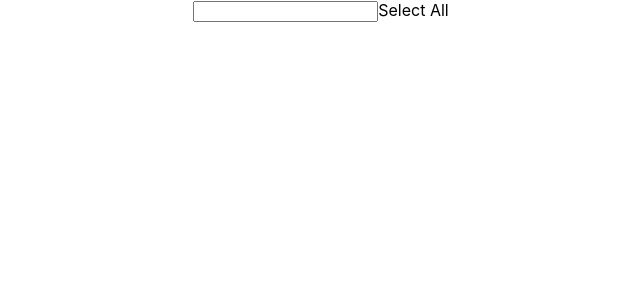
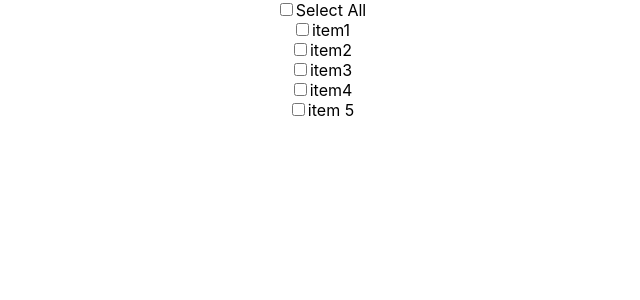
Before and after one commit to link25/react-level-1, a React (Create React App) app: page / in a window 1280 px wide. Shown: the top 300 px of the page, without its empty margins (319-959 px from the left). Built offline with nearby package versions, Linux system fonts and the light colour scheme.

Commit message:
Implementing checkboxes

```diff
--- a/src/CheckBoxComponent/checkbox.js
+++ b/src/CheckBoxComponent/checkbox.js
@@ -1,28 +1,70 @@
-import React, { Component } from 'react'
-import ReactDOM from 'react-dom'
+import React, { Component } from "react";
+import ReactDOM from "react-dom";
 
 //Creating a class component who contains 5 checkboxes initilized as unchecked
-class CheckBox extends Component{
-    constructor(props){
+class CheckBox extends Component {
+  constructor(props) {
     super(props);
     this.state = {
       allChecked: false,
       list: [
-                {id:1, name: "item1", isChecked: false},
-                {id:2, name: "item2", isChecked: false},
-                {id:3, name: "item3", isChecked: false},
-                {id:4, name: "item4", isChecked: false},
-                {id:5, name: "item 5", isChecked: false},
+        { id: 1, name: "item1", isChecked: false },
+        { id: 2, name: "item2", isChecked: false },
+        { id: 3, name: "item3", isChecked: false },
+        { id: 4, name: "item4", isChecked: false },
+        { id: 5, name: "item 5", isChecked: false },
       ],
     };
   }
-// Displaying Checkboxes
+
+  // Handling chekboxes event on Selecting/Unselecting
+  handleChange = (e) => {
+    let itemName = e.target.name;
+    let checked = e.target.checked;
+    this.setState((prevState) => {
+      let { list, allChecked } = prevState;
+      if (itemName === "checkAll") {
+        allChecked = checked;
+        list = list.map((item) => ({ ...item, isChecked: checked }));
+      } else {
+        list = list.map((item) =>
+          item.name === itemName ? { ...item, isChecked: checked } : item
+        );
+        allChecked = list.every((item) => item.isChecked);
+      }
+      return { list, allChecked };
+    });
+  };
+
+  // Function to display Checkboxes
+  renderList = () => {
+    return this.state.list.map((item) => (
+      <div>
+        <input
+          key={item.id}
+          type="checkbox"
+          name={item.name}
+          value={item.name}
+          checked={item.isChecked}
+          onChange={this.handleChange}
+        />
+        <label>{item.name}</label>
+      </div>
+    ));
+  };
+  // Rendering Checkboxes
   render() {
     return (
       <div>
-            <input/>
+        <input
+          type="checkbox"
+          name="checkAll"
+          checked={this.state.allChecked}
+          onChange={this.handleChange}
+        />
         Select All
         <br />
+        {this.renderList()}
       </div>
     );
   }
```
Also changed, not shown: 1 other file (tests, documents, lock files or other folders). Lines whose indentation alone changed are shown as unchanged.
